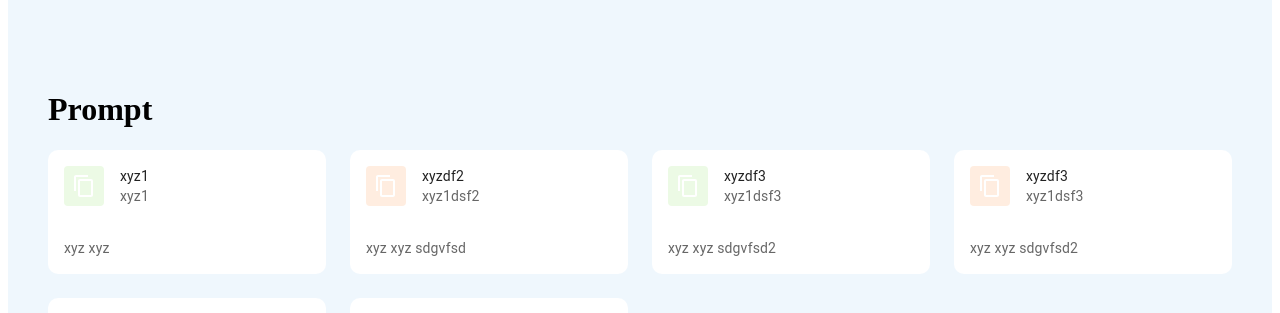
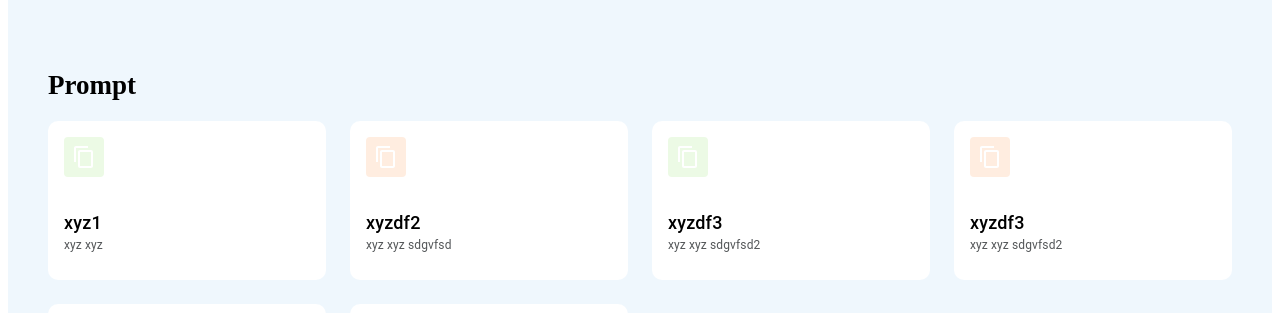
Before and after one commit to Elite-AI-August/prompt-apps, a Next.js app: page / in a window 1280 px wide. Shown: the part 624-937 px from the top of the page. Built offline with nearby package versions, Linux system fonts and the light colour scheme.

Commit message:
Ui improvement

```diff
--- a/src/Component/Subcategories/index.js
+++ b/src/Component/Subcategories/index.js
@@ -12,6 +12,8 @@ import {
 import ContentCopyIcon from '@mui/icons-material/ContentCopy'
 import { useRouter } from 'next/router'
 import { Data } from '@/src/Common/card'
+import { Colors } from '@/src/Theme/colors'
+import { typography } from '@/src/Theme/typography'
 export const SubCategoires = () => {
   const router = useRouter()
 
@@ -31,11 +33,25 @@ export const SubCategoires = () => {
                   <ContentCopyIcon />
                 </Avatar>
               }
-              title={x.name}
-              subheader={x.ToolesName}
             />
             <CardContent>
-              <Typography variant="body2" color="text.secondary">
+              <Typography
+                style={{
+                  color: Colors.Black,
+                  ...typography.body18Regular,
+                }}
+                align="left"
+              >
+                {x.name}
+              </Typography>
+              <Typography
+                style={{
+                  color: Colors.Color8,
+                  fontSize: 12,
+                  paddingBottom: 10,
+                }}
+                align="left"
+              >
                 {x.Desc}
               </Typography>
             </CardContent>
@@ -44,10 +60,25 @@ export const SubCategoires = () => {
       </Grid>
     )
   }
+
   return (
     <div style={{ backgroundColor: '#eff7fd' }}>
       <Box paddingRight={5} paddingLeft={5} paddingBottom={5} paddingTop={5}>
-        <h1>Prompt</h1>
+        <div
+          style={{
+            marginBottom: 20,
+          }}
+        >
+          <strong
+            style={{
+              fontSize: 25,
+              color: 'black',
+              ...typography.body27Bold,
+            }}
+          >
+            Prompt
+          </strong>
+        </div>
         <Grid container spacing={1} rowSpacing={3} columnSpacing={{ xs: 1, sm: 2, md: 3 }}>
           {Data.map((item) => {
             return <RenderItem x={item} />
```
